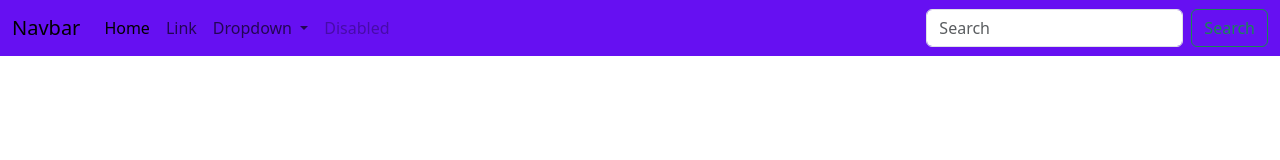
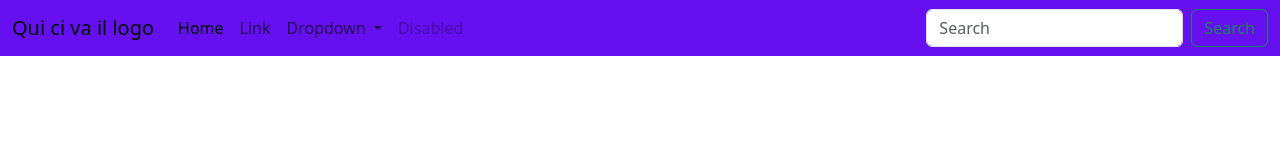
Before and after one commit to Tina260501/StarterVite, a website built with Vite: page index.html in a window 1280 px wide. Built offline with nearby package versions, Linux system fonts and the light colour scheme.

Commit message:
Ho aggiornato index.html

```diff
--- a/index.html
+++ b/index.html
@@ -10,7 +10,7 @@
    <header>
     <nav class="navbar navbar-expand-lg bg-colore-inventato">
   <div class="container-fluid">
-    <a class="navbar-brand" href="#">Navbar</a>
+    <a class="navbar-brand" href="#">Qui ci va il logo</a>
     <button class="navbar-toggler" type="button" data-bs-toggle="collapse" data-bs-target="#navbarSupportedContent" aria-controls="navbarSupportedContent" aria-expanded="false" aria-label="Toggle navigation">
       <span class="navbar-toggler-icon"></span>
     </button>
```
